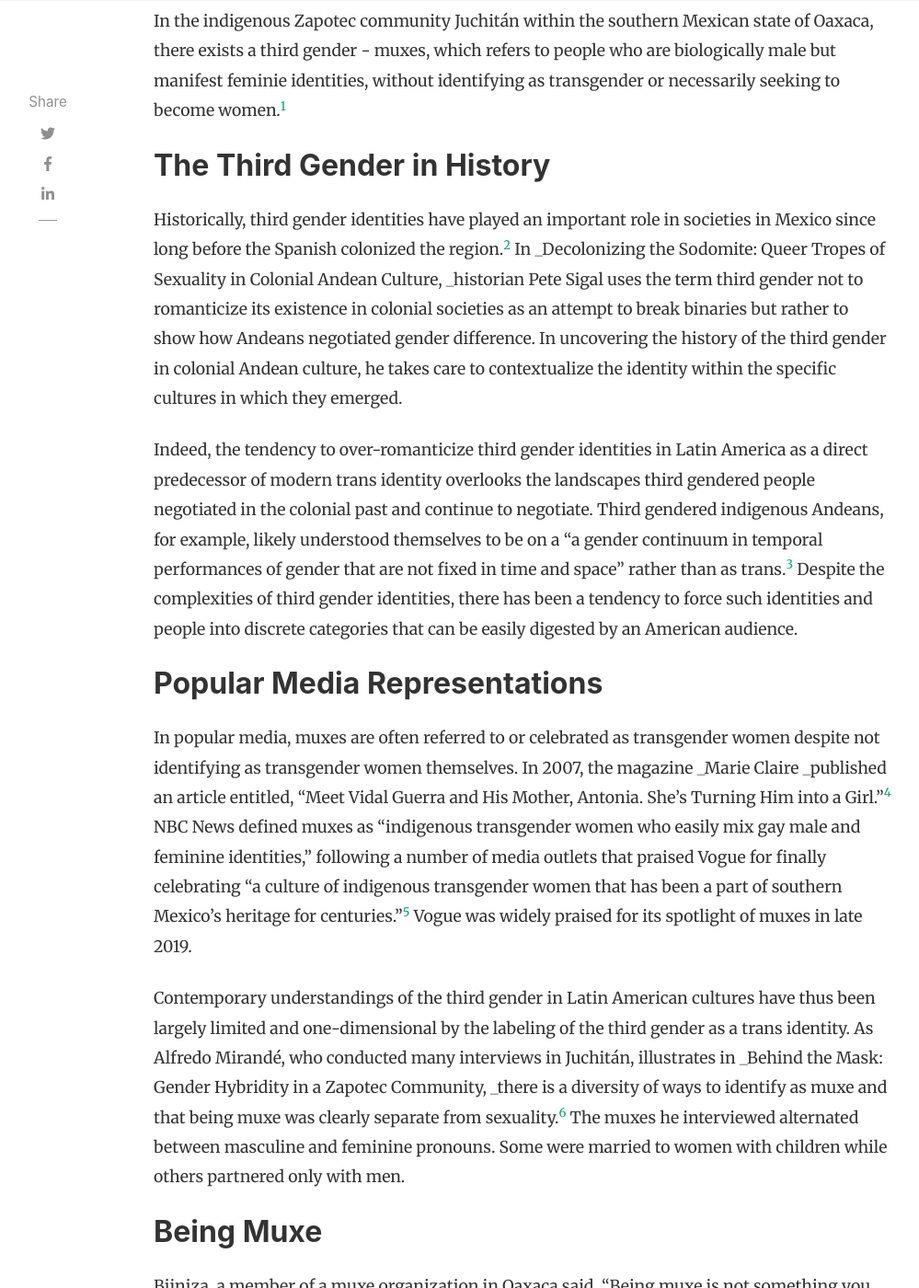
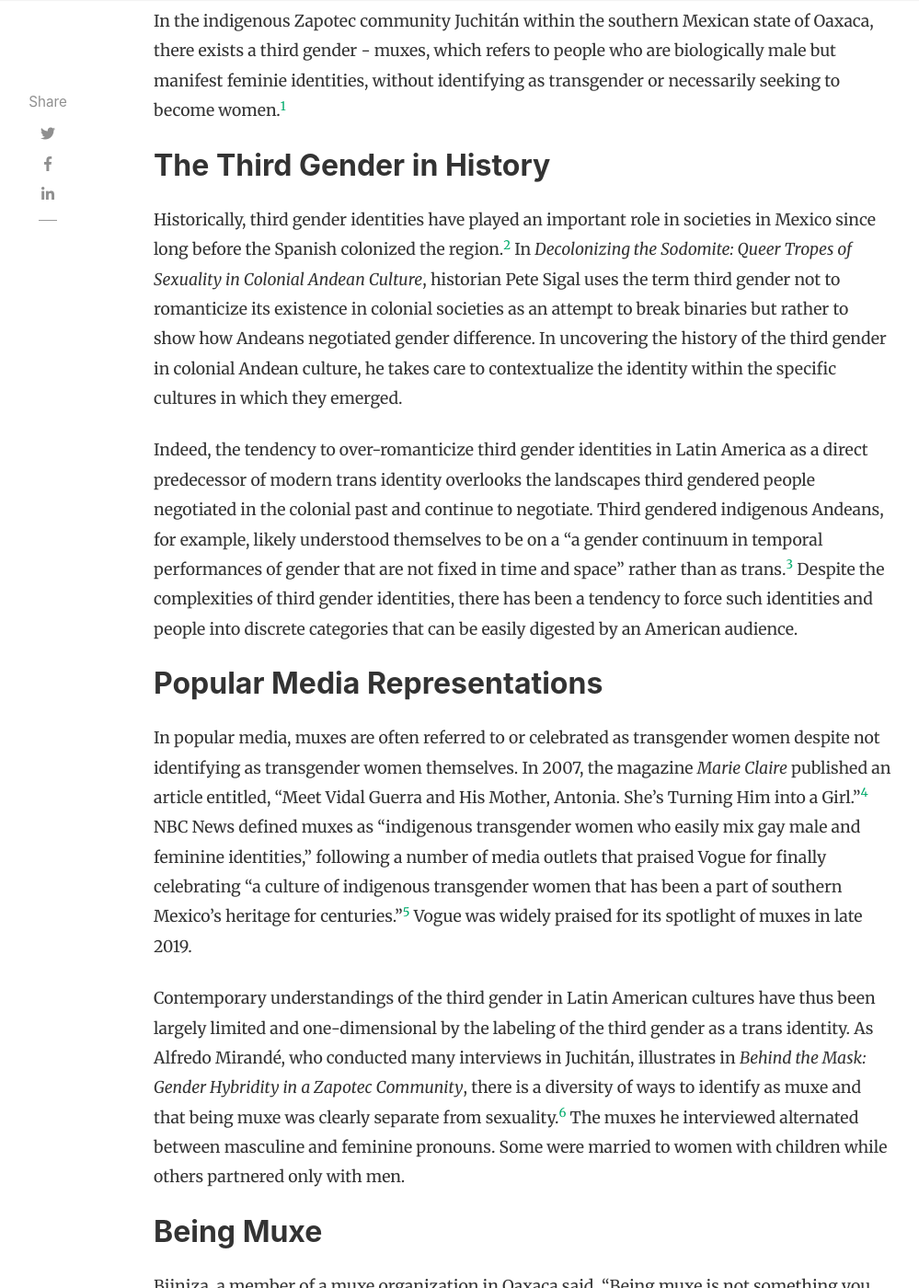
Before and after one commit to CarsonHerness/Trans-Histories-in-Latin-America, a Jekyll site: the page built from _posts/2020-04-27-third-gender-in-latin-american-cultures.md, in a window 1280 px wide and 1400 px high, scrolled down 1225 px. Shown: the whole window at 92% size, without its empty margins (118-1117 px from the left). Built offline with Jekyll 4.4.1, drawn with Linux system fonts in a browser that asks for light colours; nearby versions of some CDN libraries; comment, search, counter and statistics services are not loaded; some of the changed text lies outside the part shown.

Commit message:
Fix italics issues

```diff
--- a/_posts/2020-04-27-third-gender-in-latin-american-cultures.md
+++ b/_posts/2020-04-27-third-gender-in-latin-american-cultures.md
@@ -19,17 +19,16 @@ In the indigenous Zapotec community Juchitán within the southern Mexican state
 
 ## The Third Gender in History
 
-Historically, third gender identities have played an important role in societies in Mexico since long before the Spanish colonized the region.[^2] In _Decolonizing the Sodomite: Queer Tropes of Sexuality in Colonial Andean Culture, _historian Pete Sigal uses the term third gender not to romanticize its existence in colonial societies as an attempt to break binaries but rather to show how Andeans negotiated gender difference. In uncovering the history of the third gender in colonial Andean culture, he takes care to contextualize the identity within the specific cultures in which they emerged.
+Historically, third gender identities have played an important role in societies in Mexico since long before the Spanish colonized the region.[^2] In _Decolonizing the Sodomite: Queer Tropes of Sexuality in Colonial Andean Culture_, historian Pete Sigal uses the term third gender not to romanticize its existence in colonial societies as an attempt to break binaries but rather to show how Andeans negotiated gender difference. In uncovering the history of the third gender in colonial Andean culture, he takes care to contextualize the identity within the specific cultures in which they emerged.
 
 Indeed, the tendency to over-romanticize third gender identities in Latin America as a direct predecessor of modern trans identity overlooks the landscapes third gendered people negotiated in the colonial past and continue to negotiate. Third gendered indigenous Andeans, for example, likely understood themselves to be on a “a gender continuum in temporal performances of gender that are not fixed in time and space” rather than as trans.[^3] Despite the complexities of third gender identities, there has been a tendency to force such identities and people into discrete categories that can be easily digested by an American audience.
 
 
 ## Popular Media Representations
 
-In popular media, muxes are often referred to or celebrated as transgender women despite not identifying as transgender women themselves. In 2007, the magazine _Marie Claire _published an article entitled, “Meet Vidal Guerra and His Mother, Antonia. She’s Turning Him into a Girl.”[^4] NBC News defined muxes as “indigenous transgender women who easily mix gay male and feminine identities,” following a number of media outlets that praised Vogue for finally celebrating “a culture of indigenous transgender women that has been a part of southern Mexico’s heritage for centuries.”[^5] Vogue was widely praised for its spotlight of muxes in late 2019.
+In popular media, muxes are often referred to or celebrated as transgender women despite not identifying as transgender women themselves. In 2007, the magazine _Marie Claire_ published an article entitled, “Meet Vidal Guerra and His Mother, Antonia. She’s Turning Him into a Girl.”[^4] NBC News defined muxes as “indigenous transgender women who easily mix gay male and feminine identities,” following a number of media outlets that praised Vogue for finally celebrating “a culture of indigenous transgender women that has been a part of southern Mexico’s heritage for centuries.”[^5] Vogue was widely praised for its spotlight of muxes in late 2019.
 
- Contemporary understandings of the third gender in Latin American cultures have thus been largely limited and one-dimensional by the labeling of the third gender as a trans identity. As Alfredo Mirandé, who conducted many interviews in Juchitán, illustrates in _Behind the Mask: Gender Hybridity in a Zapotec Community, _there is a diversity of ways to identify as muxe and that being muxe was clearly separate from sexuality.[^6] The muxes he interviewed alternated between masculine and feminine pronouns. Some were married to women with children while others partnered only with men.
-
+Contemporary understandings of the third gender in Latin American cultures have thus been largely limited and one-dimensional by the labeling of the third gender as a trans identity. As Alfredo Mirandé, who conducted many interviews in Juchitán, illustrates in _Behind the Mask: Gender Hybridity in a Zapotec Community_, there is a diversity of ways to identify as muxe and that being muxe was clearly separate from sexuality.[^6] The muxes he interviewed alternated between masculine and feminine pronouns. Some were married to women with children while others partnered only with men.
 
 ## Being Muxe
 
@@ -42,22 +41,22 @@ The importance of indigenous tradition and culture in muxe identity points to th
 ## Notes
 
 [^1]:
-     Maritza E. Cárdenas, _Constituting Central American-Americans: Transnational Identities and the Politics of Dislocation _(New Brunswick: Rutgers University Press, 2018),_ _100.
+     Maritza E. Cárdenas, _Constituting Central American-Americans: Transnational Identities and the Politics of Dislocation_ (New Brunswick: Rutgers University Press, 2018), _100.
 
 [^2]:
-     Lynn Stephen, “Sexualities and Genders in Zapotec Oaxaca,” _Latin American Perspectives _29, no. 2 (2002): 43.
+     Lynn Stephen, “Sexualities and Genders in Zapotec Oaxaca,” _Latin American Perspectives_ 29, no. 2 (2002): 43.
 
 [^3]:
-     Pete Sigal, _Decolonizing the Sodomite: Queer Tropes of Sexuality in Colonial Andean Culture _(Austin: University of Texas, 2006), 23.
+     Pete Sigal, _Decolonizing the Sodomite: Queer Tropes of Sexuality in Colonial Andean Culture_ (Austin: University of Texas, 2006), 23.
 
 [^4]:
-     Kimberley Sevcik, “Meet Vidal Guerra and His Mother, Antonia. She’s Turning Him into a Girl,” _Marie Claire, _February 2007.
+     Kimberley Sevcik, “Meet Vidal Guerra and His Mother, Antonia. She’s Turning Him into a Girl,” _Marie Claire_,February 2007.
 
 [^5]:
-     NBC News, “Vogue cover spotlights Mexico’s indigenous transgender women,” _NBC News, _November 21, 2019, https://www.nbcnews.com/feature/nbc-out/vogue-cover-spotlights-mexico-s-indigenous-transgender-women-n1088451.
+     NBC News, “Vogue cover spotlights Mexico’s indigenous transgender women,” _NBC News_, November 21, 2019, https://www.nbcnews.com/feature/nbc-out/vogue-cover-spotlights-mexico-s-indigenous-transgender-women-n1088451.
 
 [^6]:
-     Alfrendo Mirandé, _Behind the Mask: Gender Hybridity in a Zapotec Community _(Tucson: University of Arizona Press, 2017), 61.
+     Alfrendo Mirandé, _Behind the Mask: Gender Hybridity in a Zapotec Community_ (Tucson: University of Arizona Press, 2017), 61.
 
 [^7]:
-     Cárdenas, _Constituting Central American-Americans: Transnational Identities and the Politics of Dislocation,_ 102.
+     Cárdenas, _Constituting Central American-Americans: Transnational Identities and the Politics of Dislocation_, 102.
```
